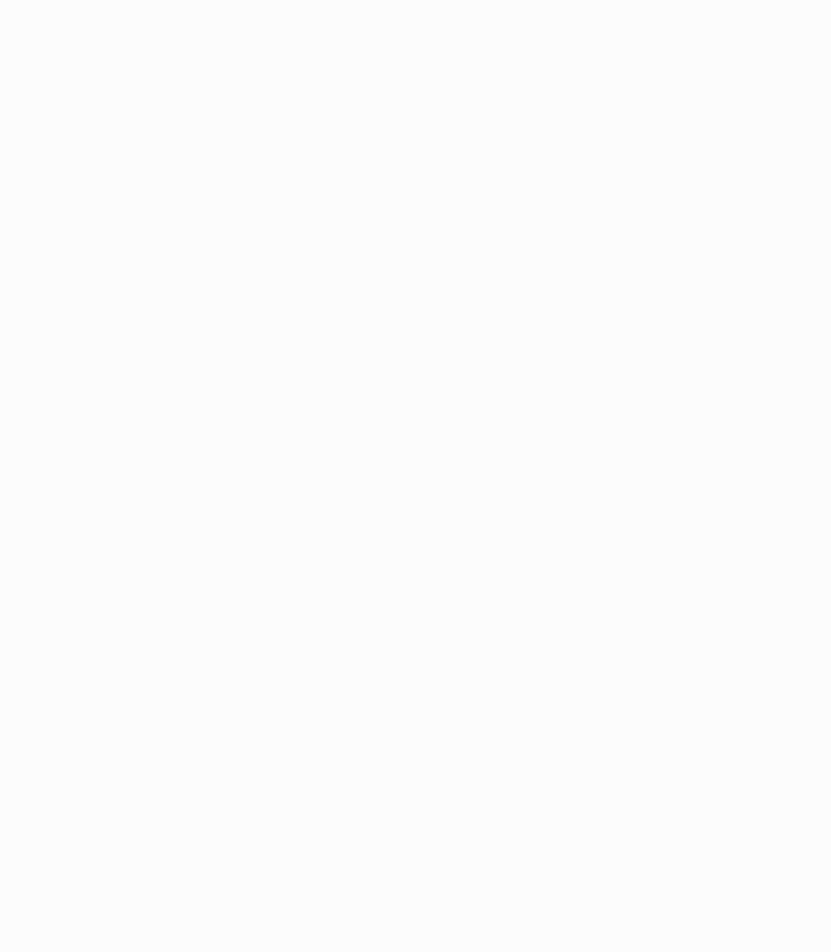
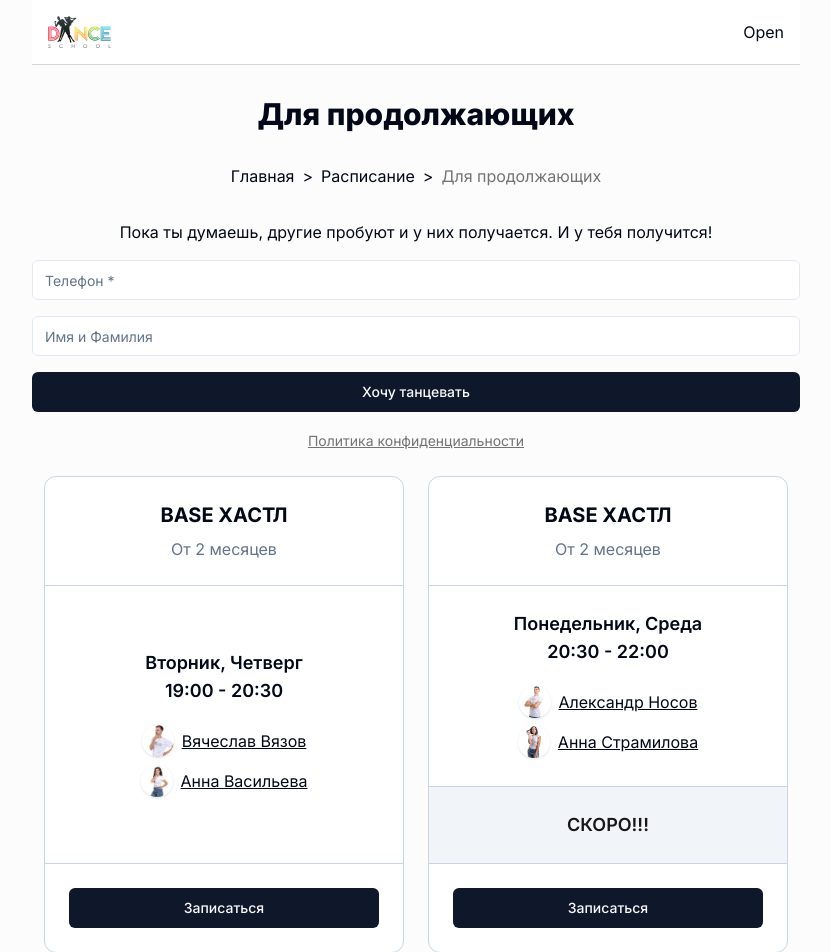
Before and after one commit to arlagonix/dance-school-moscow, a Next.js app: page /schedule/continuing in a window 1280 px wide. Before the commit this address had no page. Shown: the top 952 px of the page, without its empty margins (224-1055 px from the left). Before the commit the page ends 800 px from the top, so only its background shows below. Built offline with nearby package versions, Linux system fonts and the light colour scheme.

Commit message:
Added special courses and continuing

```diff
--- a/src/app/schedule/[slug]/page.tsx
+++ b/src/app/schedule/[slug]/page.tsx
@@ -47,7 +47,7 @@
         {scheduleGroup.schedules.map((item, index) => (
           <article
             key={index}
-            className="flex max-w-[360px] flex-1 basis-[360px] flex-col rounded-xl border border-slate-300 bg-white transition-shadow hover:shadow-xl"
+            className="flex max-w-[360px] flex-1 basis-[360px] flex-col overflow-hidden rounded-xl border border-slate-300 bg-white transition-shadow hover:shadow-xl"
           >
             <div className="my-6 flex flex-col items-center px-6">
               <div className="flex items-center gap-3">
@@ -61,15 +61,18 @@
                 )}
               </div>
               {item.subtitle !== undefined && (
-                <p className="mt-6 text-center text-slate-500">
+                <p className="mt-2 text-center text-slate-500">
                   {item.subtitle}
                 </p>
               )}
             </div>
-            <div className="flex flex-col gap-6 border-t border-t-slate-300 px-6 py-6">
+            <div className="flex grow flex-col justify-center gap-4 border-t border-t-slate-300 px-6 py-6">
               {item?.description?.map((item, itemIndex) => {
                 return (
-                  <p key={itemIndex} className="text-center">
+                  <p
+                    key={itemIndex}
+                    className="text-center text-lg font-semibold"
+                  >
                     {item.map((line, lineIndex, arr) => (
                       <Fragment key={lineIndex}>
                         {line} {lineIndex !== arr.length - 1 && <br />}
@@ -104,7 +107,7 @@
               </div>
             </div>
             {item.info !== undefined && item.info.length !== 0 && (
-              <div className="flex min-h-[100px] grow items-center justify-center border-t border-t-slate-300 bg-slate-100 p-6">
+              <div className="flex grow items-center justify-center border-t border-t-slate-300 bg-slate-100 p-6">
                 <p className="text-center text-lg font-semibold text-neutral-900">
                   {item.info.map((item, index, arr) => {
                     return (
--- a/src/app/schedule/page.tsx
+++ b/src/app/schedule/page.tsx
@@ -85,7 +85,7 @@
     <Main>
       <H1>Расписаний занятий</H1>
       <Breadcrumbs breadcrumbsData={breadCrumbsData} />
-      <ClassSignUp description="Если не знаете, что выбрать, вы всегда можете связаться с нами и задать все интересующие вопросы:" />
+      <ClassSignUp description="Если не знаете, что выбрать, вы всегда можете связаться с нами и задать все вопросы:" />
       <div className="mt-6 grid grid-cols-[repeat(auto-fit,minmax(min(300px,100%),1fr))] gap-8">
         {schedulesData.map((item) => (
           <LinkCard
--- /dev/null
+++ b/src/data/schedule/continuing.tsx
@@ -0,0 +1,35 @@
+import { iconProps } from './consts'
+import { ScheduleGroupType } from './types'
+import StarIcon from '@/components/svg/icons_big/star_in_circle.svg'
+
+export const continuing: ScheduleGroupType = {
+  slug: 'continuing',
+  title: 'Для продолжающих',
+  description: 'Для тех, кто занимается хастлом уже несколько месяцев',
+  cardIcon: <StarIcon {...iconProps} />,
+  schedules: [
+    {
+      title: 'Base Хастл',
+      subtitle: ['От 2 месяцев'],
+      description: [['Вторник, Четверг', '19:00 - 20:30']],
+      trainerSlugs: ['vyacheslav_vyazov', 'anna_vasilieva'],
+      isButton: true,
+    },
+    {
+      title: 'Base Хастл',
+      subtitle: ['От 2 месяцев'],
+      description: [['Понедельник, Среда', '20:30 - 22:00']],
+      trainerSlugs: ['alexander_nosov', 'anna_stramilova'],
+      info: ['СКОРО!!!'],
+      isButton: true,
+    },
+    {
+      title: 'Base Хастл',
+      subtitle: ['От 2 месяцев'],
+      description: [['Вторник, Четверг', '20:30 - 22:00']],
+      trainerSlugs: ['leonid_leonov', 'daria_samohvalova'],
+      info: ['СТАРТ 24.09'],
+      isButton: false,
+    },
+  ],
+}
--- a/src/data/schedule/index.ts
+++ b/src/data/schedule/index.ts
@@ -1,5 +1,12 @@
+import { ScheduleGroupType } from './types'
+import { continuing } from './continuing'
+import { start } from './start'
 import { sport } from './sport'
-import { start } from './start'
-import { ScheduleGroupType } from './types'
+import { special } from './special'
 
-export const schedulesData: ScheduleGroupType[] = [start, sport]
+export const schedulesData: ScheduleGroupType[] = [
+  start,
+  continuing,
+  sport,
+  special,
+]
--- /dev/null
+++ b/src/data/schedule/special.tsx
@@ -0,0 +1,29 @@
+import { iconProps } from './consts'
+import { ScheduleGroupType } from './types'
+import SpecialIcon from '@/components/svg/icons_big/special.svg'
+
+export const special: ScheduleGroupType = {
+  slug: 'special',
+  title: 'Спецкурсы',
+  description:
+    'Для тех, кто хочет усовершенствовать отдельные аспекты своих танцевальных умений',
+  cardIcon: <SpecialIcon {...iconProps} />,
+  schedules: [
+    {
+      title: 'Вращаться легко!',
+      subtitle: ['Интенсив от BG0'],
+      description: [['Вторник, Четверг', '19:00 - 20:30']],
+      trainerSlugs: ['roman_samohvalov', 'daria_koshevaya'],
+      info: ['C 24.06 по 14.08'],
+      isButton: true,
+    },
+    {
+      title: 'Хастл Формейшн',
+      subtitle: ['Подготовка к ЧР 2024'],
+      description: [['Вторник, Четверг', '19:00 - 20:30']],
+      trainerSlugs: ['roman_samohvalov', 'daria_koshevaya'],
+      info: ['СТАРТ 24.09'],
+      isButton: true,
+    },
+  ],
+}
--- a/src/data/schedule/sport.tsx
+++ b/src/data/schedule/sport.tsx
@@ -1,32 +1,27 @@
 import { iconProps } from './consts'
 import { ScheduleGroupType } from './types'
-import StarIcon from '@/components/svg/icons_big/star_in_circle.svg'
+import CupIcon from '@/components/svg/icons_big/cup_with_star.svg'
 
 export const sport: ScheduleGroupType = {
   slug: 'sport',
-  title: 'Для продолжающих',
-  description: 'Для тех, кто занимается хастлом уже несколько месяцев',
-  cardIcon: <StarIcon {...iconProps} />,
+  title: 'Для соревнующихся',
+  description:
+    'Для тех, кто хочет готовиться к соревнованиям и в дальнейшем участвовать в них',
+  cardIcon: <CupIcon {...iconProps} />,
   schedules: [
     {
-      title: 'Base Хастл',
-      subtitle: [
-        'Для тех, кто ни разу не танцевал хастл, а если и танцевал, то очень давно',
-      ],
-      description: [['Понедельник, Среда', '19:00 - 20:30']],
-      trainerSlugs: ['leonid_leonov', 'daria_samohvalova'],
-      isButton: true,
-      isNew: false,
-    },
-    {
-      title: 'Base Хастл',
-      subtitle: [
-        'Для тех, кто ни разу не танцевал хастл, а если и танцевал, то очень давно',
-      ],
+      title: 'JnJ Begginer 0',
+      subtitle: ['Изучите, что танцевать в отборах'],
       description: [['Понедельник, Среда', '20:30 - 22:00']],
       trainerSlugs: ['alexander_nosov', 'anna_stramilova'],
       isButton: true,
-      isNew: false,
+    },
+    {
+      title: 'JnJ Begginer 0',
+      subtitle: ['Вводный курс в конкурсный хастл'],
+      description: [['Вторник, Четверг', '19:00 - 20:30']],
+      trainerSlugs: ['leonid_leonov', 'daria_samohvalova'],
+      isButton: true,
     },
   ],
 }
--- a/src/data/schedule/start.tsx
+++ b/src/data/schedule/start.tsx
@@ -16,7 +16,7 @@
       ],
       description: [['Понедельник, Среда', '19:00 - 20:30']],
       trainerSlugs: ['alexander_nosov', 'anna_stramilova'],
-      info: ['Идёт набор!', 'Давайте все налетайте'],
+      info: ['ИДЁТ НАБОР!!!'],
       isButton: true,
       isNew: true,
     },
@@ -26,10 +26,40 @@
         'Для тех, кто ни разу не танцевал хастл, а если и танцевал, то очень давно',
       ],
       description: [['Понедельник, Среда', '20:30 - 22:00']],
-      trainerSlugs: ['vyacheslav_vyazov', 'victoria_balganova'],
-      info: ['Идёт набор!'],
+      trainerSlugs: ['maxim_yaremchuk', 'anna_vasilieva'],
+      info: ['ИДЁТ НАБОР!!!'],
       isButton: true,
       isNew: true,
     },
+    {
+      title: 'Start Хастл',
+      subtitle: [
+        'Для тех, кто ни разу не танцевал хастл, а если и танцевал, то очень давно',
+      ],
+      description: [['Пятница', '20:30 - 22:00']],
+      trainerSlugs: ['leonid_leonov', 'daria_samohvalova'],
+      info: ['СКОРО!!!'],
+      isButton: true,
+    },
+    {
+      title: 'Start Хастл',
+      subtitle: [
+        'Для тех, кто ни разу не танцевал хастл, а если и танцевал, то очень давно',
+      ],
+      description: [['Пятница', '18:30 - 21:00']],
+      trainerSlugs: ['vyacheslav_vyazov', 'daria_samohvalova'],
+      info: ['СКОРО!!!'],
+      isButton: true,
+    },
+    {
+      title: 'Start Хастл',
+      subtitle: [
+        'Для тех, кто ни разу не танцевал хастл, а если и танцевал, то очень давно',
+      ],
+      description: [['Пятница', '18:30 - 21:00']],
+      trainerSlugs: ['maxim_yaremchuk', 'anna_vasilieva'],
+      info: ['СКОРО!!!'],
+      isButton: true,
+    },
   ],
 }
```
Also changed, not shown: src/components/svg/icons_big/special.svg (added).
